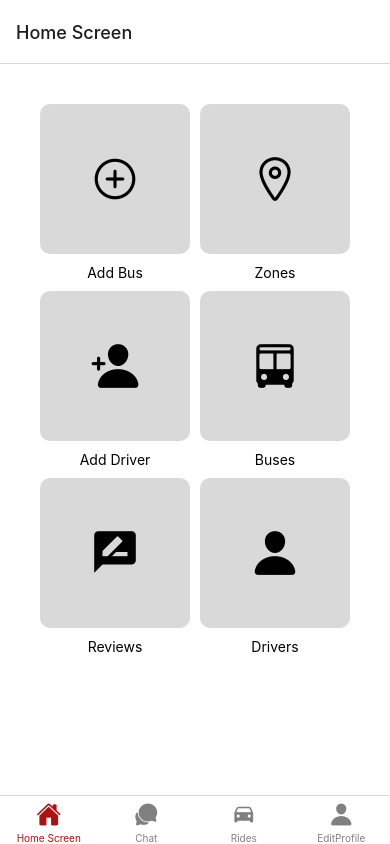
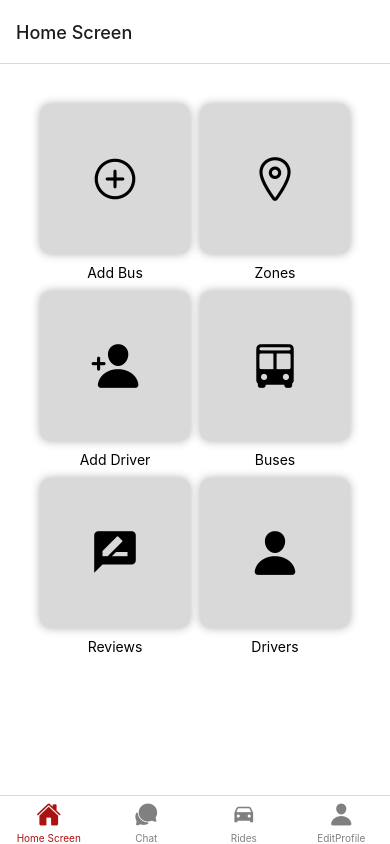
Before and after one commit to zeinshhadi/b-route-app, a React Native app in the folder frontend/: screen /AdminHomeScreen in a window 390 px wide. Built offline with nearby package versions, Linux system fonts and the light colour scheme.

Commit message:
Frontend <> Fixed background color in admin page

```diff
--- a/frontend/components/grid/GridComponent.js
+++ b/frontend/components/grid/GridComponent.js
@@ -24,12 +24,14 @@ const styles = StyleSheet.create({
     backgroundColor: "#D9D9D9",
     borderRadius: 10,
     justifyContent: "center",
+    shadowColor: "#B2B2B2",
+    shadowOpacity: 4,
+    shadowRadius: 10,
   },
   containerTitle: {
     textAlign: "center",
   },
   buttonPressed: {
-    elevation: 4,
     opacity: 0.5,
   },
 });
```
